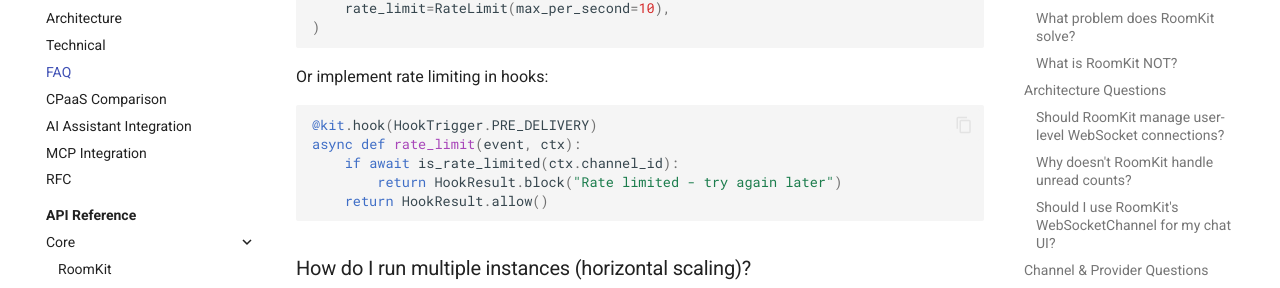
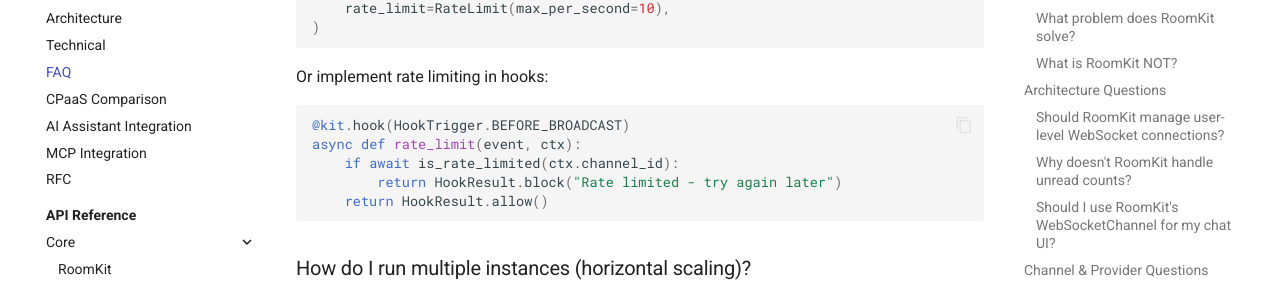
Before and after one commit to roomkit-live/roomkit-docs, an MkDocs documentation site: the page built from docs/faq.md, in a window 1280 px wide and 900 px high, scrolled down 6390 px. Shown: the part 144-432 px from the top of the window. Built offline with MkDocs 1.6.1 and Material for MkDocs 9.7.7, drawn with Linux system fonts in a browser that asks for light colours; comment, search, counter and statistics services are not loaded; some of the changed text lies outside the part shown.

Commit message:
Fix broken HookTrigger references in FAQ
Replace PRE_DELIVERY and PRE_INBOUND with BEFORE_BROADCAST in code examples.

Co-Authored-By: Claude Opus 4.6 <noreply@anthropic.com>

````diff
--- a/docs/faq.md
+++ b/docs/faq.md
@@ -298,7 +298,7 @@ await kit.attach_channel(
 Or implement rate limiting in hooks:
 
 ```python
-@kit.hook(HookTrigger.PRE_DELIVERY)
+@kit.hook(HookTrigger.BEFORE_BROADCAST)
 async def rate_limit(event, ctx):
     if await is_rate_limited(ctx.channel_id):
         return HookResult.block("Rate limited - try again later")
@@ -377,7 +377,7 @@ Hooks run during normal message processing, so test them end-to-end:
 ```python
 blocked_messages = []
 
-@kit.hook(HookTrigger.PRE_INBOUND, name="test_blocker")
+@kit.hook(HookTrigger.BEFORE_BROADCAST, name="test_blocker")
 async def block_spam(event, ctx):
     if "spam" in event.content.body.lower():
         blocked_messages.append(event)
````
